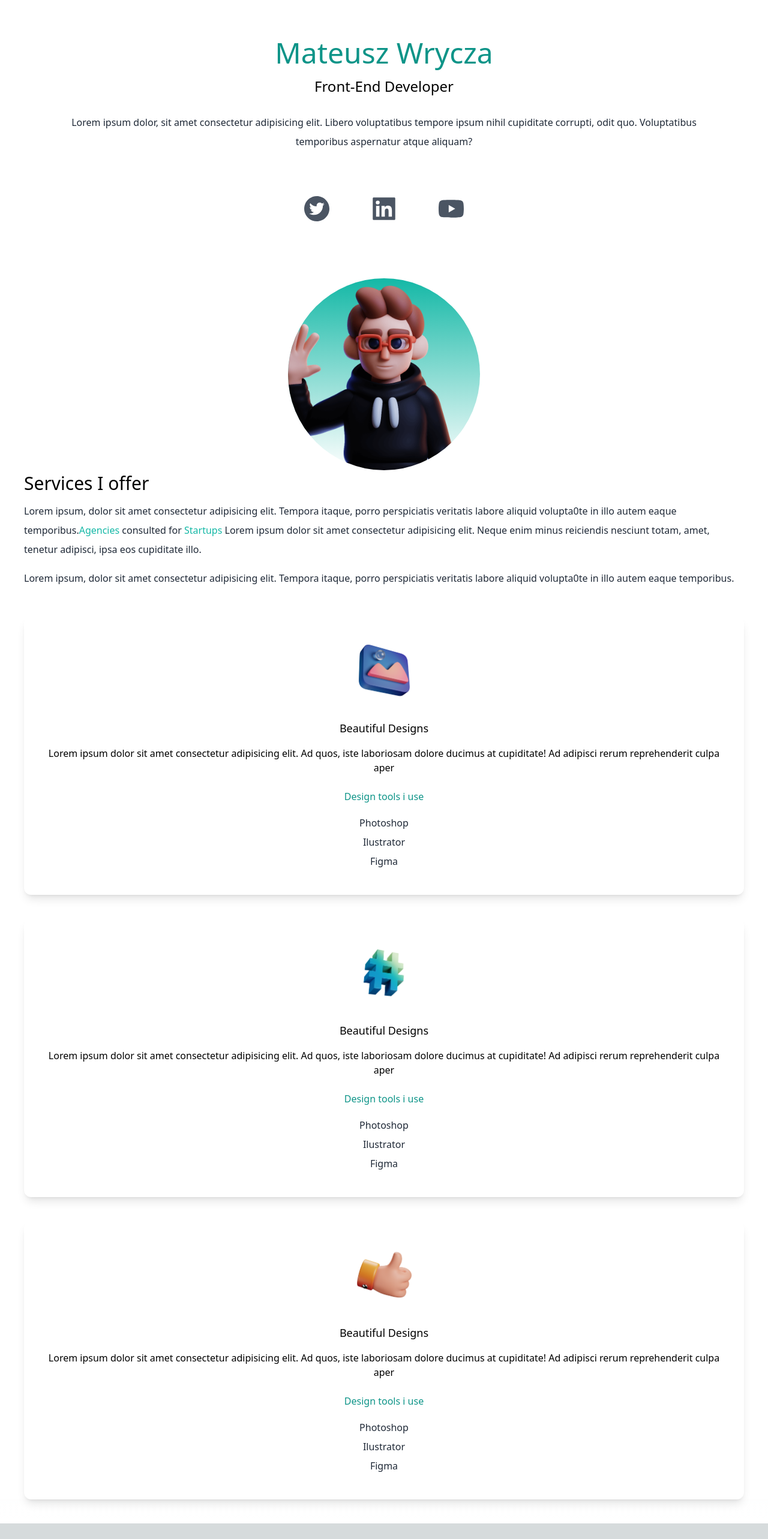
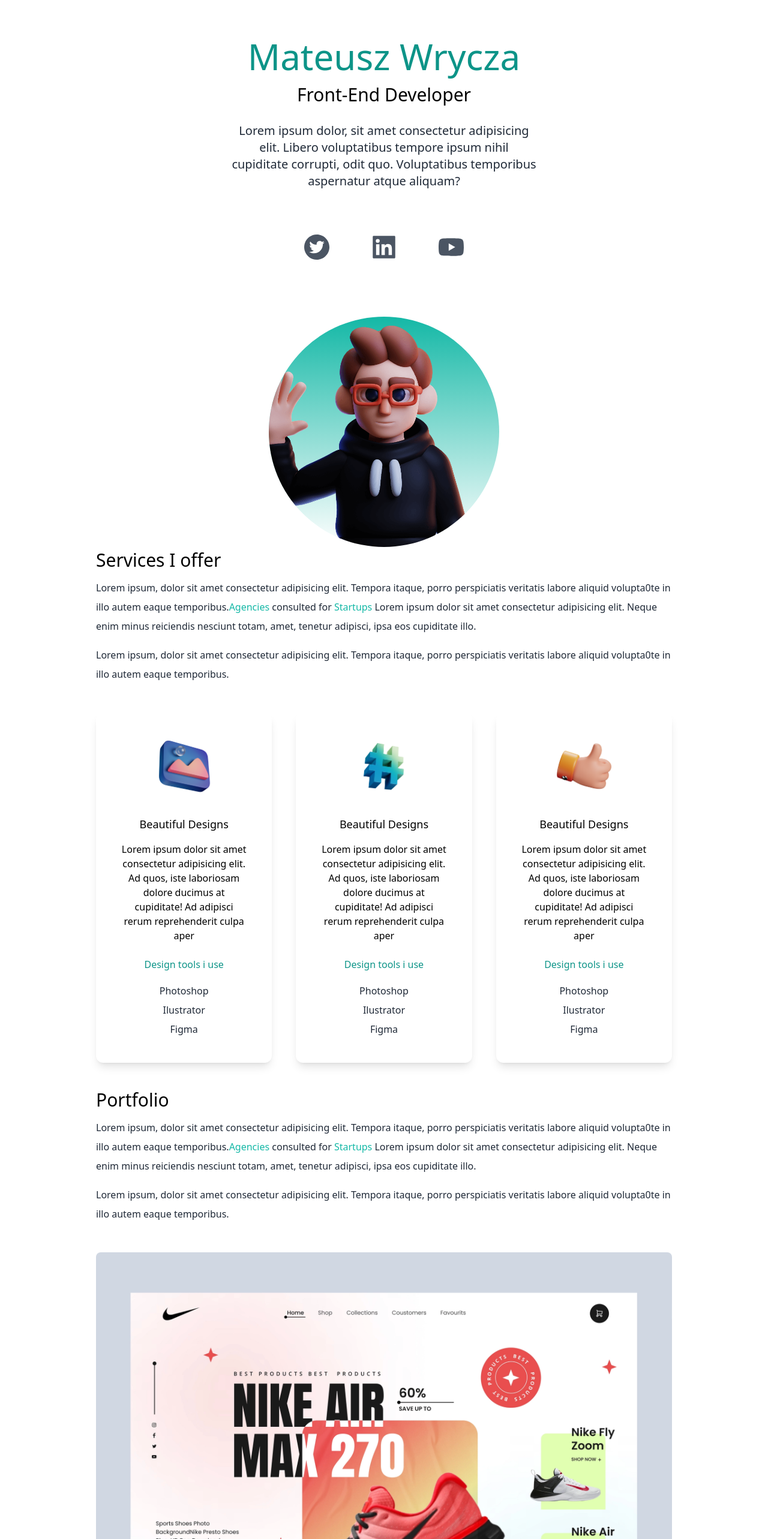
Before and after one commit to Regnar110/portfolio, a Next.js app in the folder portfolio/: page / in a window 1280 px wide. Shown: the part 140-2706 px from the top of the page at 60% size. Before the commit the page ends 2680 px from the top, so only its background shows below. Built offline with nearby package versions, Linux system fonts and the light colour scheme.

Commit message:
addes next stylings for sections

```diff
--- a/portfolio/pages/index.tsx
+++ b/portfolio/pages/index.tsx
@@ -9,6 +9,12 @@
 import code from '../public/code.png'
 import consulting from '../public/consulting.png'
 
+import web1 from '../public/web1.png';
+import web2 from '../public/web2.png';
+import web3 from '../public/web3.png';
+import web4 from '../public/web4.png';
+import web5 from '../public/web5.png';
+import web6 from '../public/web6.png';
 const inter = Inter({ subsets: ['latin'] })
 
 export default function Home() {
@@ -20,7 +26,7 @@
         <meta name="viewport" content="width=device-width, initial-scale=1" />
         <link rel="icon" href="/favicon.ico" />
       </Head>
-      <main className='bg-white px-10 text-black'>
+      <main className='bg-white px-10 text-black md:px-20 lg:px-40'>
         <section className='min-h-screen'>
           <nav className='py-10 mb-12 flex justify-between'>
             <h1 className='text-xl font-burtons'>DEVELOPEDBYMAT</h1>
@@ -30,16 +36,16 @@
             </ul>
           </nav>
           <div className='text-center p-10'>
-            <h2 className='text-5xl py-2 text-teal-600 font-medium'>Mateusz Wrycza</h2>
-            <h3 className='text-2xl py-2'>Front-End Developer</h3>
-            <p className='text-md py-5 leading-8 text-gray-800'>Lorem ipsum dolor, sit amet consectetur adipisicing elit. Libero voluptatibus tempore ipsum nihil cupiditate corrupti, odit quo. Voluptatibus temporibus aspernatur atque aliquam? </p>
+            <h2 className='text-5xl py-2 text-teal-600 font-medium md:text-6xl'>Mateusz Wrycza</h2>
+            <h3 className='text-2xl py-2 md:text-3xl'>Front-End Developer</h3>
+            <p className='text-md py-5 leading-8 text-gray-800 md:text-xl max-w-lg mx-auto'>Lorem ipsum dolor, sit amet consectetur adipisicing elit. Libero voluptatibus tempore ipsum nihil cupiditate corrupti, odit quo. Voluptatibus temporibus aspernatur atque aliquam? </p>
           </div>
           <div className='text-5xl flex justify-center gap-16 py-3 text-gray-600'>
             <AiFillTwitterCircle/>
             <AiFillLinkedin/>
             <AiFillYoutube/>
           </div>
-          <div className='relative mx-auto bg-gradient-to-b from-teal-500 rounded-full w-80 h-80 mt-20 overflow-hidden'>
+          <div className='relative md:h-96 md:w-96 mx-auto bg-gradient-to-b from-teal-500 rounded-full w-80 h-80 mt-20 overflow-hidden'>
             <Image src={deved} layout="fill" objectFit='cover' alt="dev"/>
           </div>
         </section>
@@ -61,7 +67,7 @@
               Tempora itaque, porro perspiciatis veritatis labore aliquid volupta0te in illo autem eaque temporibus.
             </p>
           </div>
-          <div>
+          <div className='lg:flex gap-10'>
             <div className='text-center flex flex-col justify-center items-center shadow-lg p-10 rounded-xl my-10'>
               <Image src={design} width={100} height={100} alt="design"/>
               <h3 className='text-lg font-medium pt-8 pb-2'>Beautiful Designs</h3>
@@ -103,6 +109,45 @@
             </div>
           </div>
         </section>
+        <section>
+          <div>
+            <h3 className='text-3xl py-1'>Portfolio</h3>
+            <p className='text-md py-2 leading-8 text-gray-800'>
+              Lorem ipsum, dolor sit amet consectetur adipisicing elit.
+              Tempora itaque, porro perspiciatis veritatis labore aliquid volupta0te in illo autem eaque temporibus.
+              <span className='text-teal-500'>Agencies </span>
+                consulted for
+              <span className='text-teal-500'> Startups </span>
+                Lorem ipsum dolor sit amet consectetur adipisicing elit.
+                Neque enim minus reiciendis nesciunt totam, amet, tenetur adipisci,
+                ipsa eos cupiditate illo.
+            </p>
+            <p className='text-md py-2 leading-8 text-gray-800'>
+              Lorem ipsum, dolor sit amet consectetur adipisicing elit.
+              Tempora itaque, porro perspiciatis veritatis labore aliquid volupta0te in illo autem eaque temporibus.
+            </p>
+          </div>
+          <div className='flex flex-col gap-10 py-10 lg:flex-row, lg:flex-wrap'>
+            <div className='basis-1/3 flex-1'>
+              <Image src={web1} className='w-full h-full rounded-lg object-cover' alt='web1'/>
+            </div>
+            <div className='basis-1/3 flex-1'>
+              <Image src={web2} className='w-full h-full rounded-lg object-cover' alt='web2'/>
+            </div>
+            <div className='basis-1/3 flex-1'>
+              <Image src={web3} className='w-full h-full rounded-lg object-cover' alt='web3'/>
+            </div>
+            <div className='basis-1/3 flex-1'>
+              <Image src={web4} className='w-full h-full rounded-lg object-cover' alt='web4'/>
+            </div>
+            <div className='basis-1/3 flex-1'>
+              <Image src={web5} className='w-full h-full rounded-lg object-cover' alt='web5'/>
+            </div>
+            <div className='basis-1/3 flex-1'>
+              <Image src={web6} className='w-full h-full rounded-lg object-cover' alt='web6'/>
+            </div>
+          </div>
+        </section>
       </main>
     </>
   )
```
